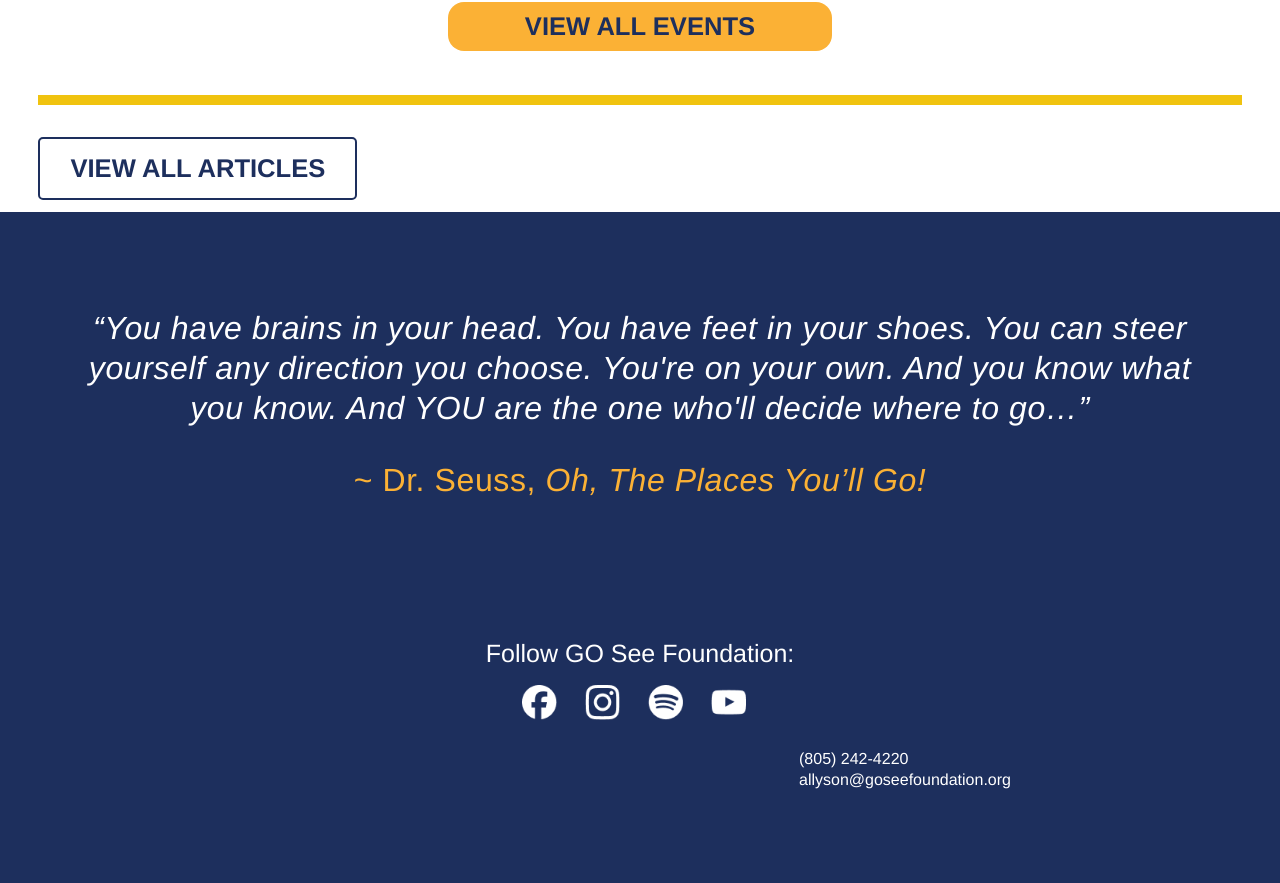
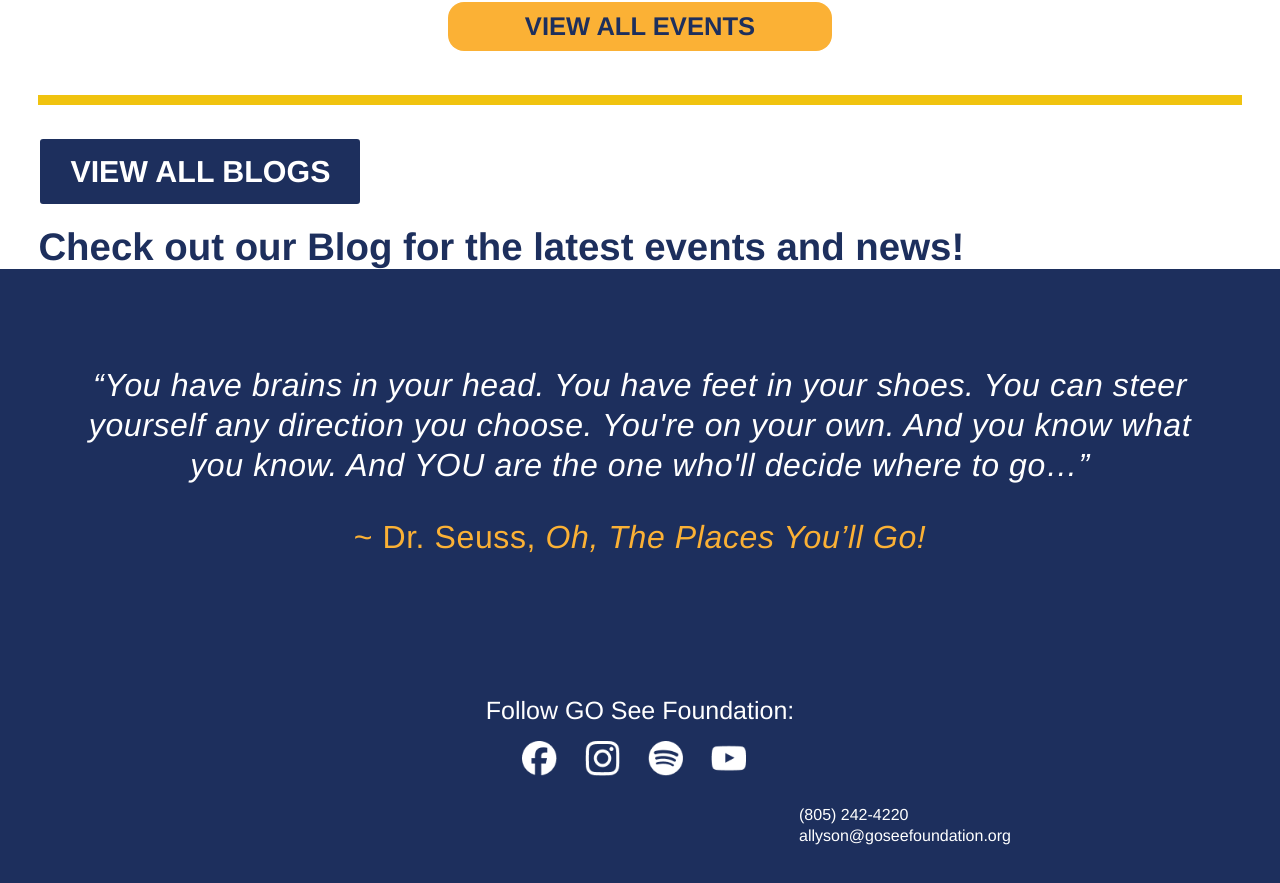
Before and after one commit to hack4impact-calpoly/go-see-foundation, a Next.js app: page / in a window 1280 px wide. Shown: the part 1897-2780 px from the top of the page. Built offline with nearby package versions, Linux system fonts and the light colour scheme; no server answers; the database is empty.

Commit message:
touchups to blog section

```diff
--- a/src/app/components/HomeEvents.tsx
+++ b/src/app/components/HomeEvents.tsx
@@ -113,29 +113,19 @@ export default function HomeEvents() {
             {events?.slice(1, 2).map((e: IEvent, index: number) => (
               <UpcomingEventCard key={e.eventID.toString()} event={e} />
             ))}
-            {/* <UpcomingEventCard event={events[0]} />
-            <div className={styles.break2}></div>
-            <UpcomingEventCard event={events[1]} /> */}
+
           </div>
           <button className={styles.allEventsButton} onClick={handleAllEvents}>
             VIEW ALL EVENTS
           </button>
         </div>
-        {/* <Link href="/blog" className={styles.viewAllArticles}>
-          VIEW ALL ARTICLES
-        </Link> */}
-          <div className={styles.divider}></div> {/* Yellow underline */}
+        <div className={styles.divider}></div>
         <div className={styles.blogSection}>
-
-
         <div className={styles.viewBlogsLink}>
-            {/* View Blogs link on the right */}
-            <Link href="/blog" className={styles.viewAllArticles}>
-              VIEW ALL ARTICLES
-            </Link>
-
-
-
+              <Link href="/blog" className={styles.viewAllArticles}>
+                VIEW ALL BLOGS
+              </Link>
+            <h3 className={styles.title}>Check out our Blog for the latest events and news! </h3>
           </div>
         </div>
       </div>
--- a/src/app/components/homeEvents.module.css
+++ b/src/app/components/homeEvents.module.css
@@ -12,7 +12,7 @@
   height: fit-content;
   font-size: 100%;
   background-color: white;
-  margin-bottom: 2rem; /* Adjust the margin-bottom as needed */
+  margin-bottom: 2rem;
 }
 
 .offset {
@@ -22,13 +22,12 @@
 
 .title {
   padding-top: 0.5%;
-  margin: 1.5% 0;
+  margin: 0.01% 0;
   font-family: "Helvetica Neue", sans-serif;
   font-size: 2.4em;
-  font-weight: bold;
+  font-weight: 700;
   color: #1d2f5d;
 
-  /* background-color: green; */
 }
 
 .upcomingEvents .title {
@@ -49,37 +48,34 @@
   flex-direction: row;
   margin: auto;
   justify-content: space-between;
-  /* gap: 1%; */
-
-  /* background-color: yellow; */
 }
 
 .upcomingEventsCards {
   margin: auto 0;
-  /* display: block; */
+
 }
 
 .viewAllArticles {
-  display: inline-block; /* Ensure it only takes up the necessary space */
-  padding: 15px 30px; /* Increase padding for a larger button */
-  margin: 1% auto; /* Simplify margin */
+  display: inline-block;
+  padding: 15px 30px;
+  margin: 1% auto;
   font-family: "Helvetica Neue", sans-serif;
-  font-size: 1.6em; /* Increase font size */
+  font-size: 1.9em;
   font-weight: bold;
-  color: #1d2f5d;
-  border: 2px solid #1d2f5d; /* Add a solid border for clarity */
-  border-radius: 5px; /* Add some rounding for a more modern look */
-  background-color: white;
-  text-align: center; /* Center text */
-  text-decoration: none; /* Remove underline for the link */
-  cursor: pointer; /* Show pointer cursor on hover */
-  transition: background-color 0.3s, color 0.3s, border-color 0.3s; /* Smooth transition for hover effects */
+  color: white;
+  border: 2px solid white;
+  border-radius: 5px;
+  background-color: #1d2f5d;
+  text-align: center;
+  text-decoration: none;
+  cursor: pointer;
+  transition: background-color 0.3s, color 0.3s, border-color 0.3s;
 }
 
 .viewAllArticles:hover {
-  background-color: #1d2f5d; /* Change background color on hover */
-  color: white; /* Change text color on hover */
-  border-color: #bbcfff; /* Change border color on hover */
+  background-color: white;
+  color: #1d2f5d;
+  border-color: #bbcfff;
 }
 
 .break {
@@ -115,8 +111,8 @@
 
 
 .divider {
-  border-bottom: 10px solid #F0C30F; /* Yellow underline */
-  margin: 20px 0; /* Adjust margin as needed */
+  border-bottom: 10px solid #F0C30F;
+  margin: 20px 0;
 }
 
 .blogSection {
@@ -126,10 +122,8 @@
 
 .viewBlogsLink {
   flex: 1;
-  /* Styles for the VIEW BLOGS link */
 }
 
-/* Apply these styles to the container that holds the picture */
 
 
 
```
